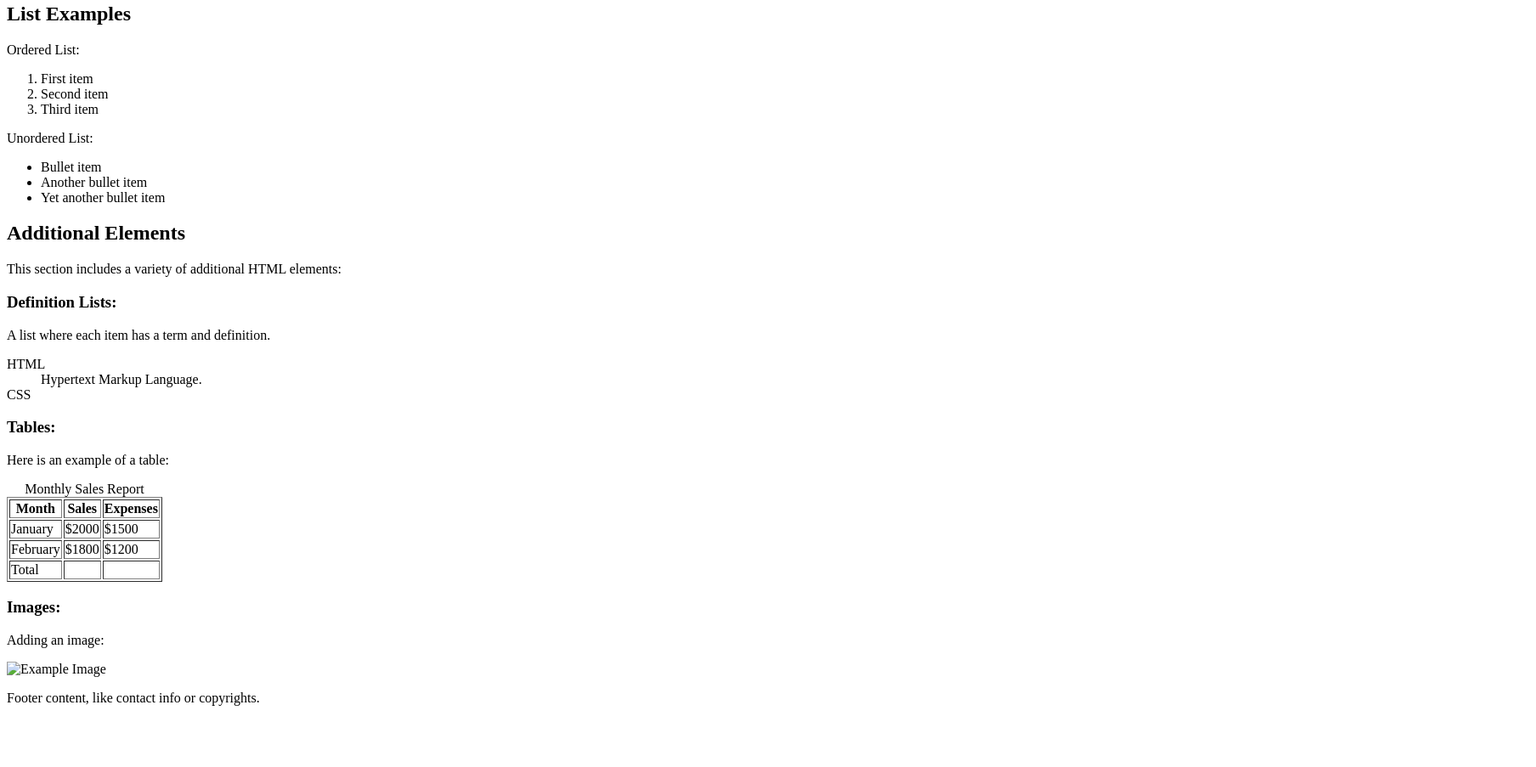
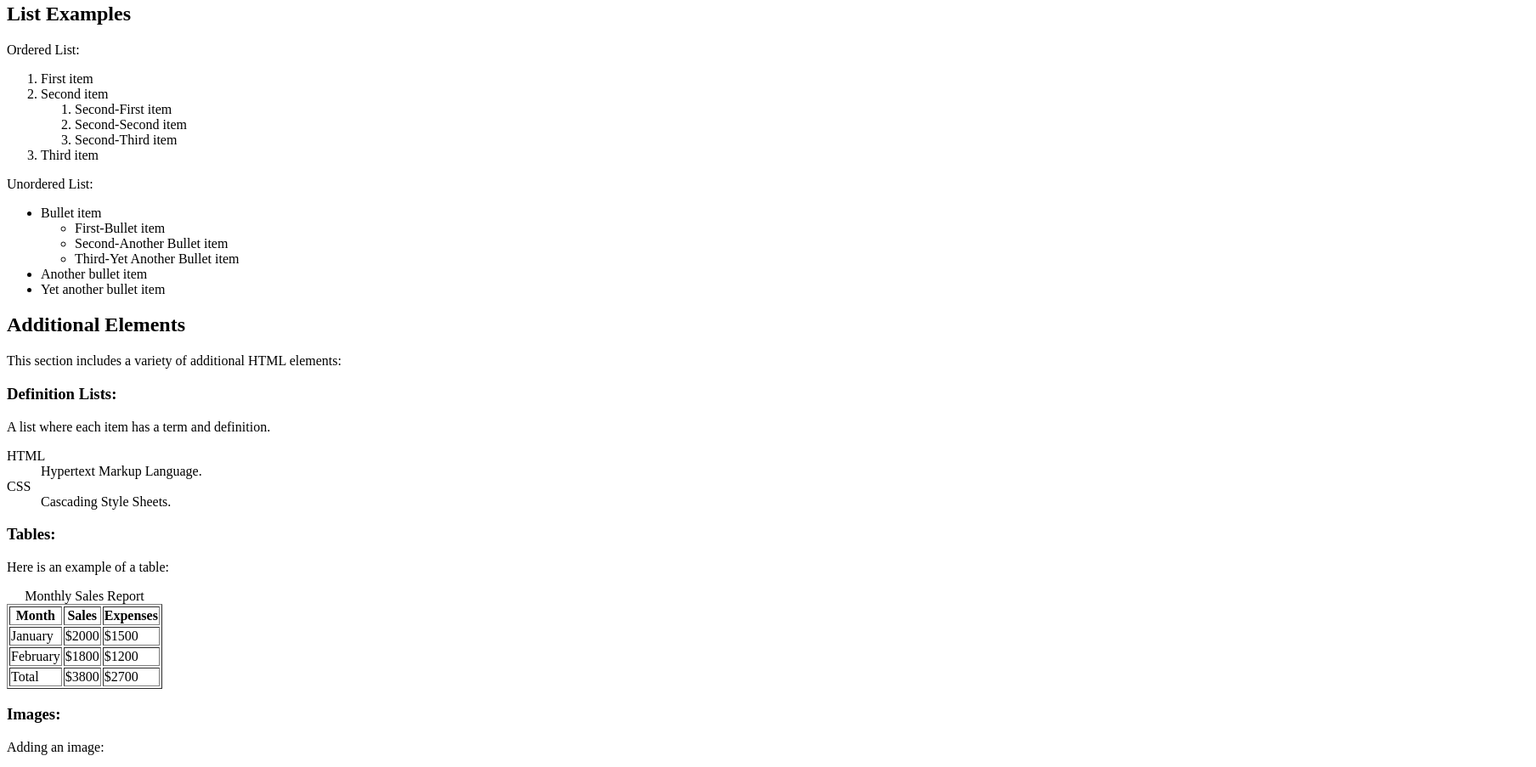
Before and after one commit to Mike-Jagger/Lab2, a plain HTML site: page news.html in a window 1280 px wide. Shown: the part 338-1241 px from the top of the page at 85% size, 1808 px wide, since content can reach past the window. Before the commit the page ends 1185 px from the top, so only its background shows below. Drawn offline with Linux system fonts and the light colour scheme.

Commit message:
Edited comments as needed in the new.html file and also included author name and deadline in images.html and news.html

```diff
--- a/news.html
+++ b/news.html
@@ -2,8 +2,8 @@
 =========================================================
 Name        : news.html
 Assignment  : Lab 2 Exercise C
-Author(s)   : Mahdi Ansari, William Arthur Philip Louis
-Submission  : May 21, 2030
+Author(s)   : Gerard Ledoux, Mendjemo Ngangom
+Submission  : Jan 24, 2024
 Description : A simple HTML file.
 =========================================================
 -->
@@ -31,7 +31,7 @@ Description : A simple HTML file.
         <article>
             <h2>Article Title</h2>
 
-			<p>This is a paragraph in an article section. It demonstrates text formatting, like bold, italic, and marked text.</p>
+			<p>This is a paragraph in an article section. It demonstrates text formatting, like <strong>bold</strong>, <em>italic</em>, and <mark>marked</mark> text.</p>
 			<!-- To emphasize specific words in the paragraph, apply appropriate HTML tags:
 			<strong> or <b> for bold text,
 			<em> or <i> for italic text, and
@@ -53,12 +53,22 @@ Description : A simple HTML file.
             <li>First item</li>
             <li>Second item</li>
 			<!--Make a sub-ordered list here-->
+            <ol>
+                <li>Second-First item</li>
+                <li>Second-Second item</li>
+                <li>Second-Third item</li>
+            </ol>
             <li>Third item</li>
         </ol>
         <p>Unordered List:</p>
         <ul>
             <li>Bullet item</li>
 			<!--Make a sub-unordered list here-->
+            <ul>
+                <li>First-Bullet item</li>
+                <li>Second-Another Bullet item</li>
+                <li>Third-Yet Another Bullet item</li>
+            </ul>
             <li>Another bullet item</li>
             <li>Yet another bullet item</li>
         </ul>
@@ -74,7 +84,7 @@ Description : A simple HTML file.
             <dt>HTML</dt>
             <dd>Hypertext Markup Language.</dd>
 			<dt>CSS</dt>
-            <dd><!--Add CSS definition here--></dd>
+            <dd>Cascading Style Sheets.</dd>
         </dl>
 
 
@@ -104,19 +114,20 @@ Description : A simple HTML file.
 			<tfoot>
 				<tr>
 					<td>Total</td>
-					<td><!--Put column total here--></td>
-					<td><!--Put column total here--></td>
+					<td>$3800</td>
+					<td>$2700</td>
 				</tr>
 			</tfoot>
         </table>
 
 		<h3>Images:</h3>
         <p>Adding an image:</p>
-        <img src="example.jpg" alt="Example Image"> <!--Fix addressing issue-->
+        <img src="images/example.jpg" alt="Example Image"> <!--Fix addressing issue-->
     </section>
 
     <footer>
-        <p>Footer content, like contact info or copyrights.</p>
+        <!--<p>Footer content, like contact info or copyrights.</p>-->
+        <p>Copy right Gerard Ledoux, Mendjemo Ngangom</p>
 		<!--Comment out the above p tag and add a new p tag under this comment.
 			The new p tag must contain {Copy right + your names}.-->
     </footer>
```
Also changed, not shown: images.html (+5 -5 lines).
